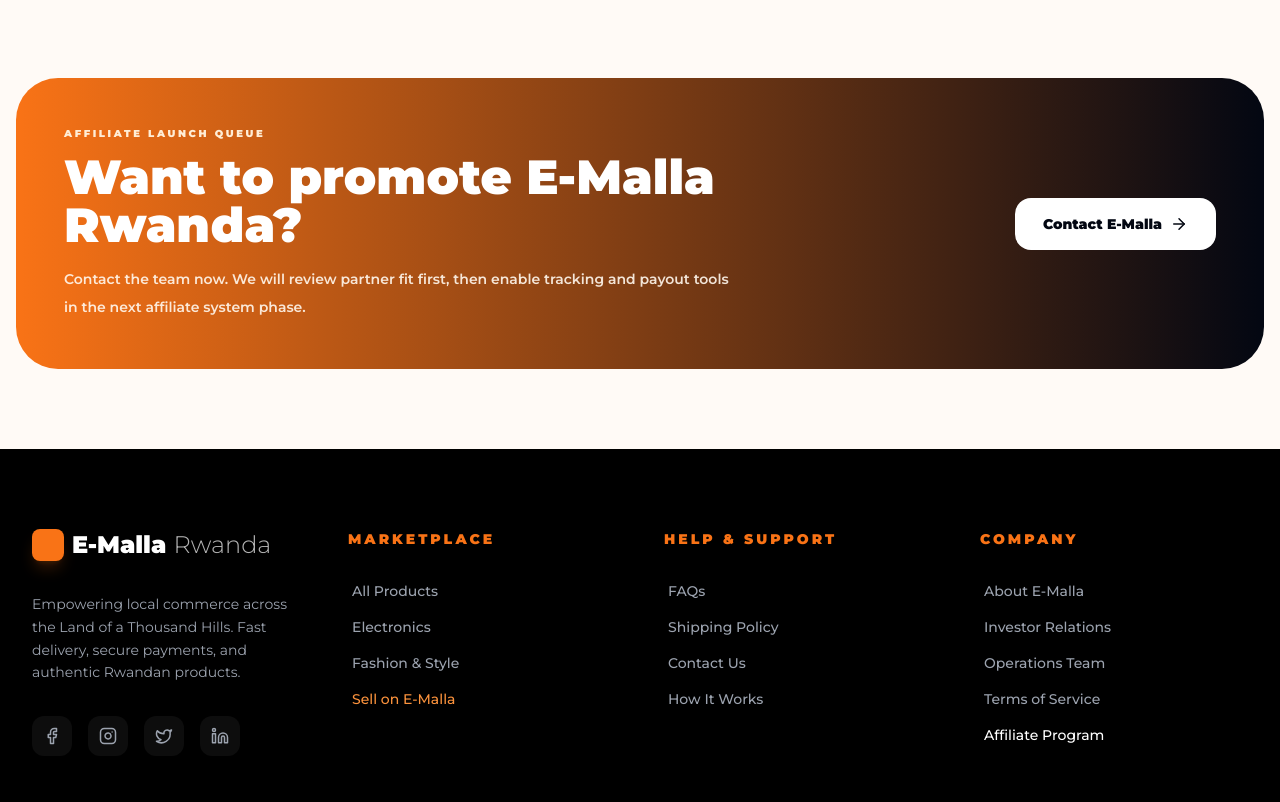
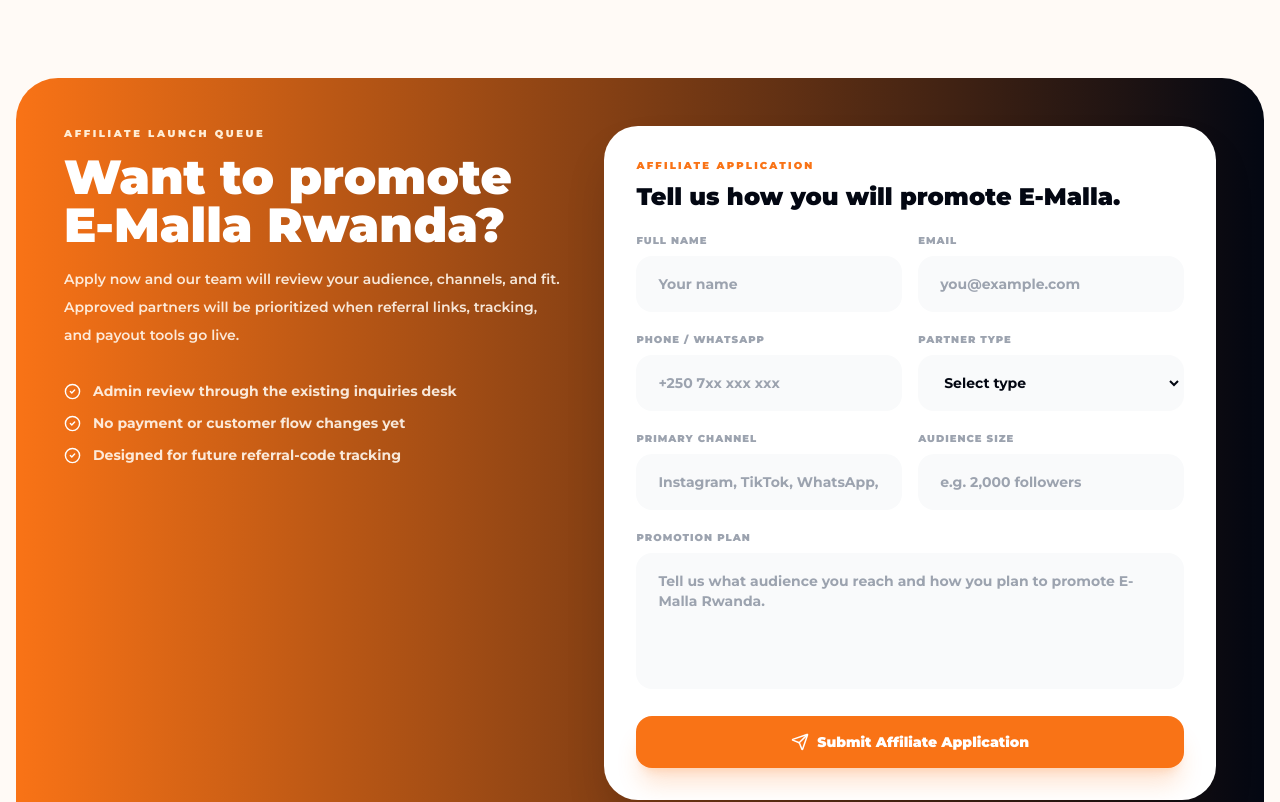
Before and after one commit to emalla-tech/emalla-platform, a React (Vite) app: page /affiliate-program in a window 1280 px wide. Shown: the part 2085-2887 px from the top of the page. Built offline with nearby package versions, Linux system fonts and the light colour scheme; no server answers.

Commit message:
Add affiliate application form

```diff
--- a/pages/AffiliateProgram.tsx
+++ b/pages/AffiliateProgram.tsx
@@ -1,4 +1,4 @@
-import React from 'react';
+import React, { useState } from 'react';
 import { Link } from 'react-router-dom';
 import {
   ArrowRight,
@@ -6,11 +6,14 @@
   BarChart3,
   CheckCircle2,
   Link2,
+  Loader2,
   Megaphone,
+  Send,
   ShieldCheck,
   Sparkles,
   Users
 } from 'lucide-react';
+import { InquiryService } from '../services/inquiryService';
 
 const steps = [
   {
@@ -47,7 +50,63 @@
   'Future affiliate dashboards will show clicks, orders, pending commission, and paid commission.'
 ];
 
-const AffiliateProgram: React.FC = () => (
+const AffiliateProgram: React.FC = () => {
+  const [formData, setFormData] = useState({
+    name: '',
+    email: '',
+    phone: '',
+    partnerType: '',
+    channel: '',
+    audienceSize: '',
+    message: ''
+  });
+  const [isSubmitting, setIsSubmitting] = useState(false);
+  const [submitted, setSubmitted] = useState(false);
+  const [submitError, setSubmitError] = useState<string | null>(null);
+
+  const updateField = (field: keyof typeof formData, value: string) => {
+    setFormData((current) => ({ ...current, [field]: value }));
+  };
+
+  const handleSubmit = async (event: React.FormEvent) => {
+    event.preventDefault();
+    if (isSubmitting) return;
+
+    setIsSubmitting(true);
+    setSubmitError(null);
+    try {
+      await InquiryService.submitContact({
+        name: formData.name,
+        email: formData.email,
+        subject: 'Affiliate Program Application',
+        message: [
+          `Phone: ${formData.phone}`,
+          `Partner type: ${formData.partnerType}`,
+          `Primary channel: ${formData.channel}`,
+          `Estimated audience/reach: ${formData.audienceSize || 'Not specified'}`,
+          '',
+          'Application message:',
+          formData.message
+        ].join('\n')
+      });
+      setSubmitted(true);
+      setFormData({
+        name: '',
+        email: '',
+        phone: '',
+        partnerType: '',
+        channel: '',
+        audienceSize: '',
+        message: ''
+      });
+    } catch (error) {
+      setSubmitError(error instanceof Error ? error.message : 'Unable to submit affiliate application right now.');
+    } finally {
+      setIsSubmitting(false);
+    }
+  };
+
+  return (
   <div className="min-h-screen bg-[#fffaf6]">
     <section className="relative overflow-hidden bg-gray-950 text-white">
       <div className="absolute inset-0 bg-[radial-gradient(circle_at_top_left,rgba(249,115,22,0.3),transparent_34rem)]" />
@@ -65,13 +124,13 @@
             The E-Malla Affiliate Program is being prepared for creators, communities, and trusted partners who can bring qualified buyers to the marketplace.
           </p>
           <div className="mt-10 flex flex-col gap-4 sm:flex-row">
-            <Link
-              to="/contact?topic=affiliate"
+            <a
+              href="#affiliate-application"
               className="inline-flex items-center justify-center rounded-2xl bg-orange-500 px-7 py-4 text-sm font-black text-white shadow-2xl shadow-orange-500/20 transition-all hover:bg-orange-600 active:scale-95"
             >
               Apply as Affiliate
               <ArrowRight size={18} className="ml-2" />
-            </Link>
+            </a>
             <Link
               to="/how-it-works"
               className="inline-flex items-center justify-center rounded-2xl border border-white/10 bg-white/5 px-7 py-4 text-sm font-black text-white transition-all hover:bg-white/10 active:scale-95"
@@ -169,27 +228,162 @@
       </div>
     </section>
 
-    <section className="mx-auto max-w-7xl px-4 pb-20">
+    <section id="affiliate-application" className="mx-auto max-w-7xl scroll-mt-24 px-4 pb-20">
       <div className="overflow-hidden rounded-[42px] bg-gradient-to-r from-orange-500 to-gray-950 p-8 text-white md:p-12">
-        <div className="grid gap-8 md:grid-cols-[1fr_auto] md:items-center">
+        <div className="grid gap-10 lg:grid-cols-[0.9fr_1.1fr] lg:items-start">
           <div>
             <p className="text-[10px] font-black uppercase tracking-[0.26em] text-orange-100">Affiliate launch queue</p>
             <h2 className="mt-3 max-w-3xl text-3xl font-black md:text-5xl">Want to promote E-Malla Rwanda?</h2>
             <p className="mt-4 max-w-2xl text-sm font-semibold leading-7 text-orange-50/90">
-              Contact the team now. We will review partner fit first, then enable tracking and payout tools in the next affiliate system phase.
+              Apply now and our team will review your audience, channels, and fit. Approved partners will be prioritized when referral links, tracking, and payout tools go live.
             </p>
+            <div className="mt-8 grid gap-3 text-sm font-bold text-orange-50/90">
+              {['Admin review through the existing inquiries desk', 'No payment or customer flow changes yet', 'Designed for future referral-code tracking'].map((item) => (
+                <div key={item} className="flex items-center gap-3">
+                  <CheckCircle2 size={17} className="text-white" />
+                  <span>{item}</span>
+                </div>
+              ))}
+            </div>
           </div>
-          <Link
-            to="/contact?topic=affiliate"
-            className="inline-flex items-center justify-center rounded-2xl bg-white px-7 py-4 text-sm font-black text-gray-950 transition-all hover:bg-orange-50 active:scale-95"
-          >
-            Contact E-Malla
-            <ArrowRight size={18} className="ml-2" />
-          </Link>
+
+          <div className="rounded-[34px] bg-white p-6 text-gray-950 shadow-2xl shadow-black/20 md:p-8">
+            {submitted ? (
+              <div className="py-8 text-center">
+                <div className="mx-auto flex h-16 w-16 items-center justify-center rounded-2xl bg-emerald-50 text-emerald-600">
+                  <CheckCircle2 size={34} />
+                </div>
+                <h3 className="mt-6 text-2xl font-black text-gray-950">Application received</h3>
+                <p className="mx-auto mt-3 max-w-sm text-sm font-medium leading-7 text-gray-600">
+                  Thank you for applying. E-Malla team will review your affiliate profile and contact you with the next steps.
+                </p>
+                <button
+                  type="button"
+                  onClick={() => setSubmitted(false)}
+                  className="mt-7 rounded-2xl bg-gray-950 px-6 py-3 text-sm font-black text-white transition-all hover:bg-orange-600"
+                >
+                  Submit another application
+                </button>
+              </div>
+            ) : (
+              <form onSubmit={handleSubmit} className="space-y-5">
+                <div>
+                  <p className="text-[10px] font-black uppercase tracking-[0.22em] text-orange-500">Affiliate application</p>
+                  <h3 className="mt-2 text-2xl font-black text-gray-950">Tell us how you will promote E-Malla.</h3>
+                </div>
+
+                <div className="grid gap-4 md:grid-cols-2">
+                  <label className="block">
+                    <span className="mb-2 block text-[10px] font-black uppercase tracking-widest text-gray-400">Full name</span>
+                    <input
+                      required
+                      value={formData.name}
+                      onChange={(event) => updateField('name', event.target.value)}
+                      className="w-full rounded-2xl border-2 border-transparent bg-gray-50 px-5 py-4 text-sm font-bold outline-none transition-all focus:border-orange-500 focus:bg-white"
+                      placeholder="Your name"
+                    />
+                  </label>
+                  <label className="block">
+                    <span className="mb-2 block text-[10px] font-black uppercase tracking-widest text-gray-400">Email</span>
+                    <input
+                      required
+                      type="email"
+                      value={formData.email}
+                      onChange={(event) => updateField('email', event.target.value)}
+                      className="w-full rounded-2xl border-2 border-transparent bg-gray-50 px-5 py-4 text-sm font-bold outline-none transition-all focus:border-orange-500 focus:bg-white"
+                      placeholder="you@example.com"
+                    />
+                  </label>
+                </div>
+
+                <div className="grid gap-4 md:grid-cols-2">
+                  <label className="block">
+                    <span className="mb-2 block text-[10px] font-black uppercase tracking-widest text-gray-400">Phone / WhatsApp</span>
+                    <input
+                      required
+                      type="tel"
+                      value={formData.phone}
+                      onChange={(event) => updateField('phone', event.target.value)}
+                      className="w-full rounded-2xl border-2 border-transparent bg-gray-50 px-5 py-4 text-sm font-bold outline-none transition-all focus:border-orange-500 focus:bg-white"
+                      placeholder="+250 7xx xxx xxx"
+                    />
+                  </label>
+                  <label className="block">
+                    <span className="mb-2 block text-[10px] font-black uppercase tracking-widest text-gray-400">Partner type</span>
+                    <select
+                      required
+                      value={formData.partnerType}
+                      onChange={(event) => updateField('partnerType', event.target.value)}
+                      className="w-full rounded-2xl border-2 border-transparent bg-gray-50 px-5 py-4 text-sm font-bold outline-none transition-all focus:border-orange-500 focus:bg-white"
+                    >
+                      <option value="">Select type</option>
+                      <option>Content creator</option>
+                      <option>Influencer / social page</option>
+                      <option>Campus ambassador</option>
+                      <option>Business partner</option>
+                      <option>Community leader</option>
+                      <option>Other</option>
+                    </select>
+                  </label>
+                </div>
+
+                <div className="grid gap-4 md:grid-cols-2">
+                  <label className="block">
+                    <span className="mb-2 block text-[10px] font-black uppercase tracking-widest text-gray-400">Primary channel</span>
+                    <input
+                      required
+                      value={formData.channel}
+                      onChange={(event) => updateField('channel', event.target.value)}
+                      className="w-full rounded-2xl border-2 border-transparent bg-gray-50 px-5 py-4 text-sm font-bold outline-none transition-all focus:border-orange-500 focus:bg-white"
+                      placeholder="Instagram, TikTok, WhatsApp, blog..."
+                    />
+                  </label>
+                  <label className="block">
+                    <span className="mb-2 block text-[10px] font-black uppercase tracking-widest text-gray-400">Audience size</span>
+                    <input
+                      value={formData.audienceSize}
+                      onChange={(event) => updateField('audienceSize', event.target.value)}
+                      className="w-full rounded-2xl border-2 border-transparent bg-gray-50 px-5 py-4 text-sm font-bold outline-none transition-all focus:border-orange-500 focus:bg-white"
+                      placeholder="e.g. 2,000 followers"
+                    />
+                  </label>
+                </div>
+
+                <label className="block">
+                  <span className="mb-2 block text-[10px] font-black uppercase tracking-widest text-gray-400">Promotion plan</span>
+                  <textarea
+                    required
+                    rows={5}
+                    value={formData.message}
+                    onChange={(event) => updateField('message', event.target.value)}
+                    className="w-full resize-none rounded-2xl border-2 border-transparent bg-gray-50 px-5 py-4 text-sm font-bold outline-none transition-all focus:border-orange-500 focus:bg-white"
+                    placeholder="Tell us what audience you reach and how you plan to promote E-Malla Rwanda."
+                  />
+                </label>
+
+                {submitError ? (
+                  <div className="rounded-2xl border border-red-100 bg-red-50 px-5 py-4 text-sm font-bold text-red-600">
+                    {submitError}
+                  </div>
+                ) : null}
+
+                <button
+                  type="submit"
+                  disabled={isSubmitting}
+                  className="inline-flex w-full items-center justify-center rounded-2xl bg-orange-500 px-7 py-4 text-sm font-black text-white shadow-xl shadow-orange-500/20 transition-all hover:bg-orange-600 disabled:cursor-not-allowed disabled:opacity-70"
+                >
+                  {isSubmitting ? <Loader2 size={18} className="mr-2 animate-spin" /> : <Send size={18} className="mr-2" />}
+                  {isSubmitting ? 'Submitting...' : 'Submit Affiliate Application'}
+                </button>
+              </form>
+            )}
+          </div>
         </div>
       </div>
     </section>
   </div>
 );
 
+};
+
 export default AffiliateProgram;
```
